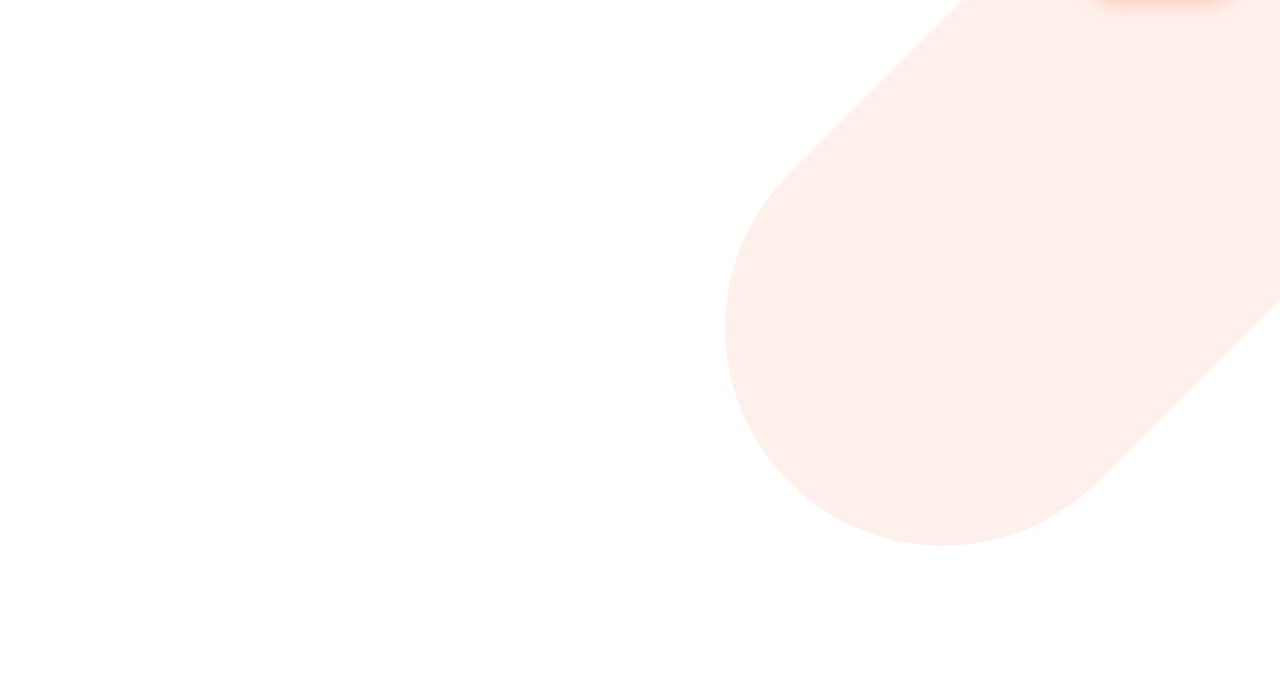
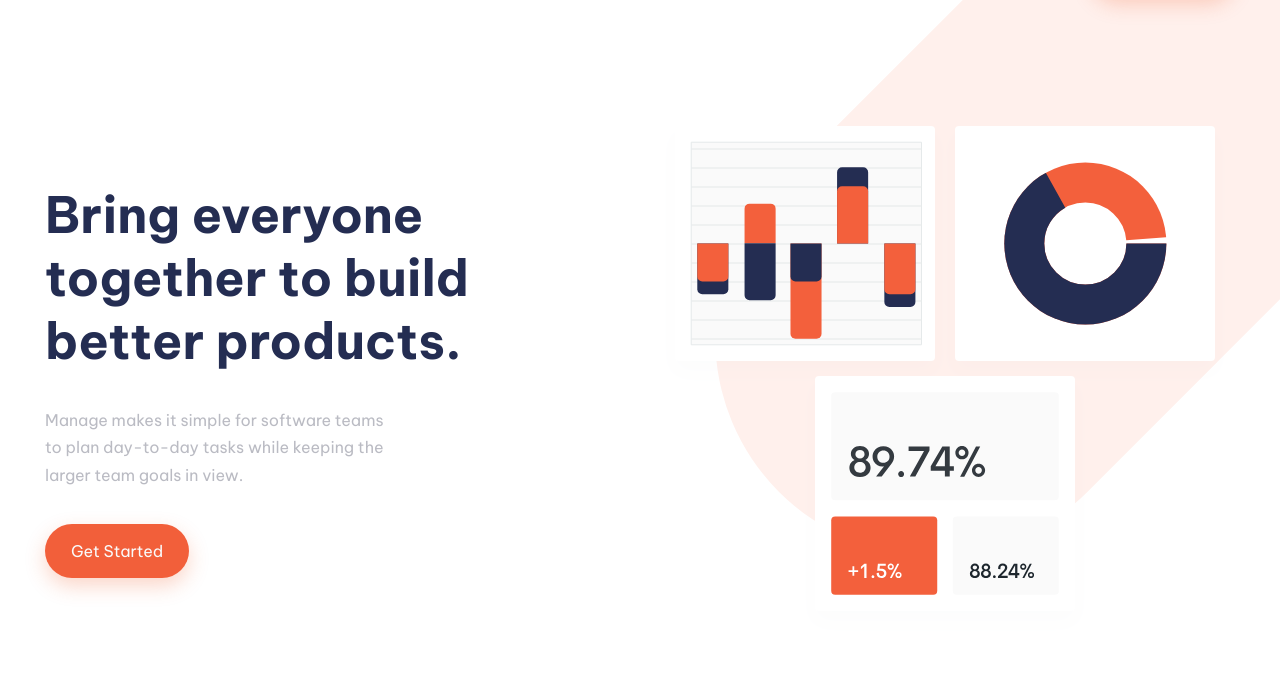
Before and after one commit to OmarKh006/manage-responive-landing-page, a plain HTML site: page index.html in a window 1280 px wide. Shown: the part 118-800 px from the top of the page. Drawn offline with Linux system fonts and the light colour scheme.

Commit message:
main component DONE

```diff
--- a/components/_global.scss
+++ b/components/_global.scss
@@ -18,7 +18,7 @@ body {
 .container {
   position: relative;
   display: grid;
-  row-gap: 11rem;
+  row-gap: 6rem;
   margin: 0 auto;
   max-width: calc(var(--container-width) + calc(var(--gutter) * 2));
   padding-inline: var(--gutter);
@@ -27,8 +27,8 @@ body {
 .img-1 {
   fill: var(--color-orange-50);
   position: absolute;
-  top: -15rem;
-  left: 70rem;
+  top: -14rem;
+  left: 69rem;
   z-index: -2;
 }
 
@@ -44,3 +44,9 @@ body {
 .button:hover {
   opacity: 0.9;
 }
+
+.section {
+  display: grid;
+  grid-template-columns: repeat(2, 1fr);
+  column-gap: 4rem;
+}
--- a/components/_header.scss
+++ b/components/_header.scss
@@ -21,13 +21,13 @@
 
 .navigation__item {
   cursor: pointer;
-  color: var(--color-blue-950);
+  color: #4e5069;
   transition: var(--transition-timing);
   font-weight: var(--font-weight-medium);
 }
 
 .navigation__item:hover {
-  opacity: 0.8;
+  color: #babbc3;
 }
 
 .header__btn {
--- /dev/null
+++ b/components/_main.scss
@@ -0,0 +1,22 @@
+.main__intro {
+  display: flex;
+  flex-direction: column;
+  justify-content: center;
+  gap: 3.5rem;
+}
+
+.main__header {
+  font-size: 5rem;
+  font-weight: var(--font-weight-bold);
+  color: var(--color-blue-950);
+}
+
+.main__description {
+  color: #babbc3;
+  line-height: 1.7;
+}
+
+.main__btn {
+  width: fit-content;
+  height: fit-content;
+}
--- a/index.html
+++ b/index.html
@@ -22,8 +22,9 @@
       <img
         src="images/bg-tablet-pattern.svg"
         alt="background image"
-        class="background img-1"
+        class="img-1"
       />
+
       <header class="header">
         <img
           src="./images/logo.svg"
@@ -41,6 +42,25 @@
         </nav>
         <button class="header__btn button">Get Started</button>
       </header>
+
+      <main class="main section">
+        <section class="main__intro">
+          <h1 class="main__header">
+            Bring everyone <br />
+            together to build <br />
+            better products.
+          </h1>
+          <p class="main__description">
+            Manage makes it simple for software teams <br />
+            to plan day-to-day tasks while keeping the <br />
+            larger team goals in view.
+          </p>
+          <button class="main__btn button">Get Started</button>
+        </section>
+        <section class="main__illustration">
+          <img src="images/illustration-intro.svg" alt="illustration images" />
+        </section>
+      </main>
     </div>
   </body>
 </html>
--- a/styles/style.scss
+++ b/styles/style.scss
@@ -2,3 +2,4 @@
 @use "../components/reset";
 @use "../components/global";
 @use "../components/header";
+@use "../components/main";
```
Also changed, not shown: styles/style.css, 1 other file.
